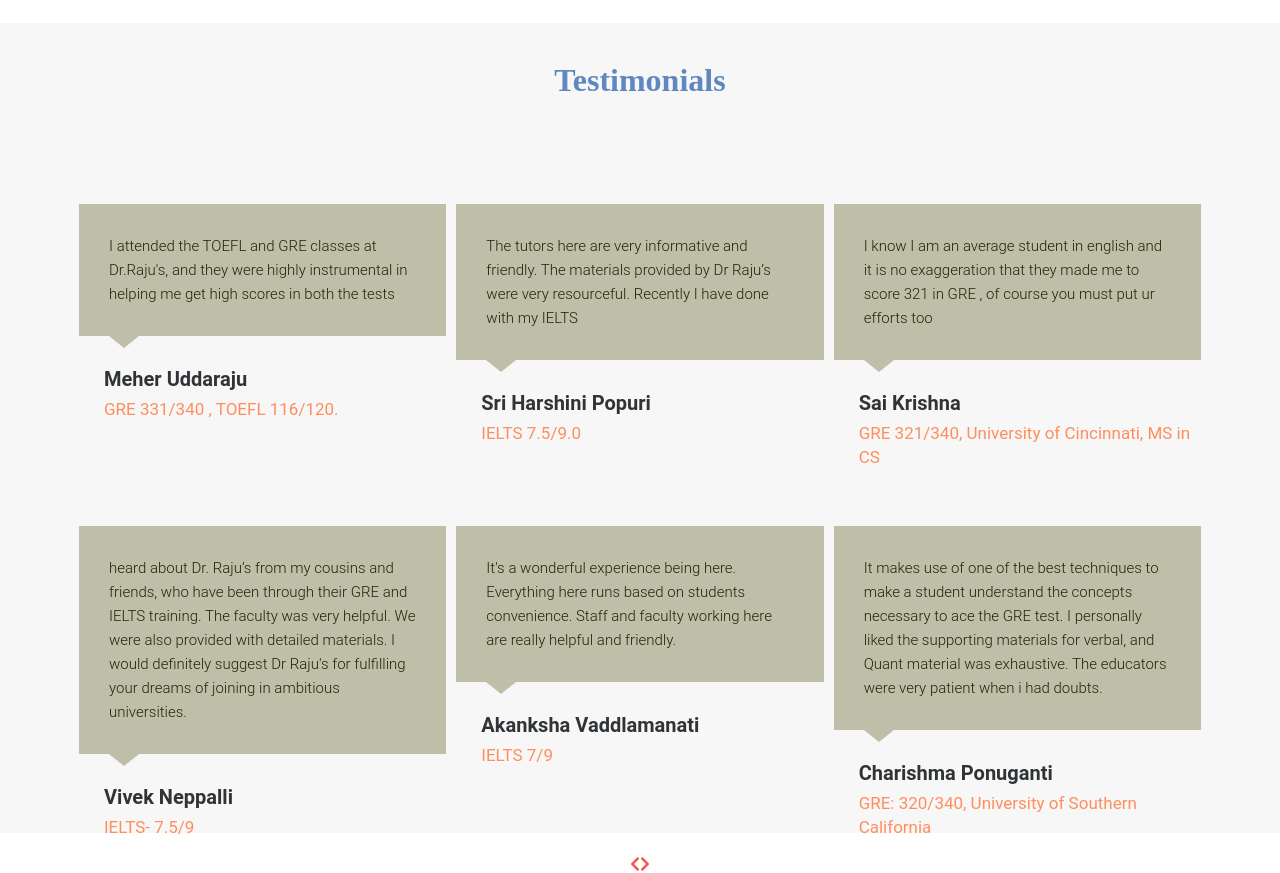
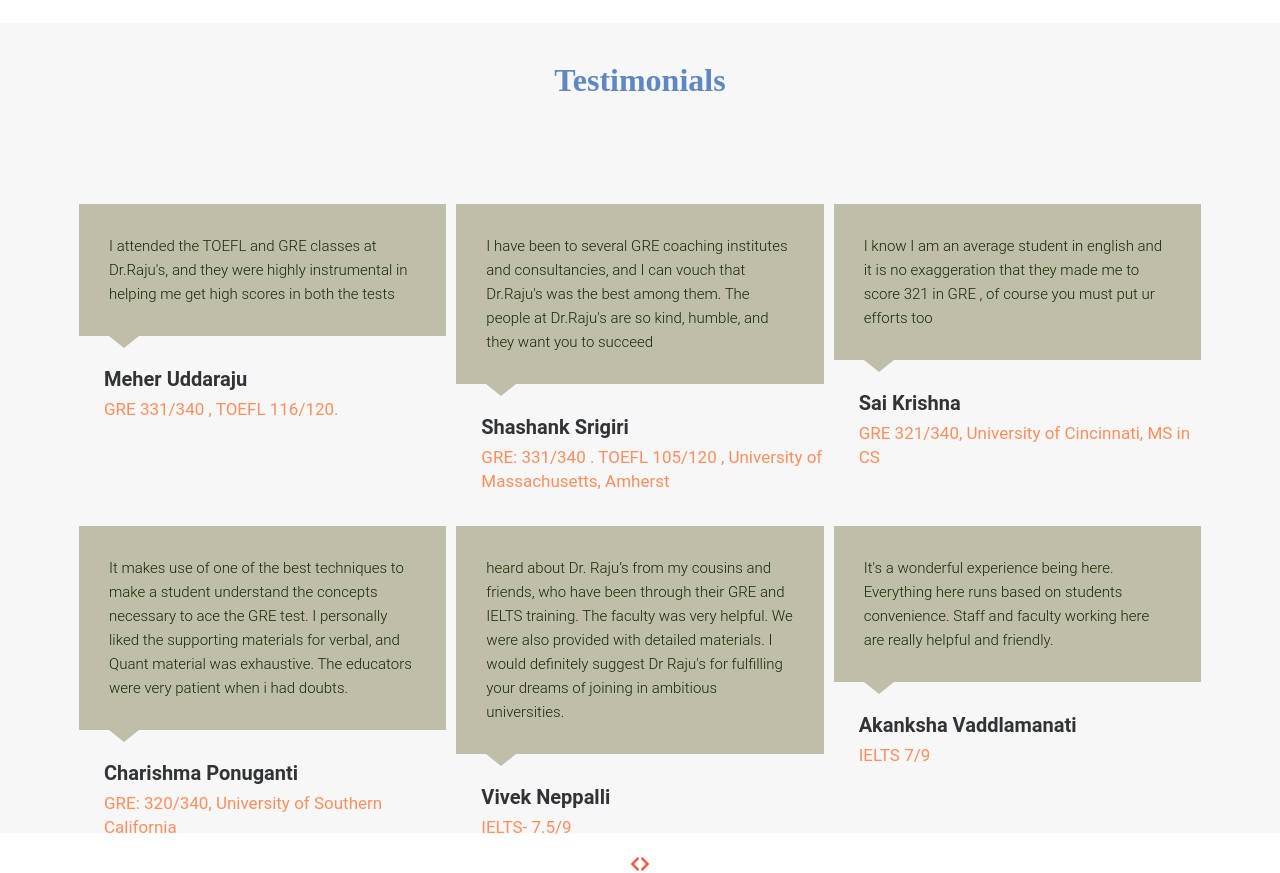
Before and after one commit to GA352491/drrajus, a Django app: page /courses/ in a window 1280 px wide. Shown: the part 810-1683 px from the top of the page. Run offline with Django 3.2, Linux system fonts and the light colour scheme; some libraries are stand-ins or nearby versions.

Commit message:
Update courses.html

```diff
--- a/elearning/templates/courses/courses.html
+++ b/elearning/templates/courses/courses.html
@@ -239,7 +239,7 @@
             </div>
         </div>
     </div>
-    <div class="testimonials-clean " >
+    <div class="testimonials-clean ">
         <div class="container" style="padding-bottom: 35px">
             <div class="intro">
                 <h2 class="text-center" style="color: #6088c0">Testimonials </h2>
@@ -257,12 +257,14 @@
                 </div>
                 <div class="col-md-6 col-lg-4 item">
                     <div class="box">
-                        <p class="description">The tutors here are very informative and friendly. The materials provided
-                            by Dr Raju’s were very resourceful. Recently I have done with my IELTS </p>
+                        <p class="description">I have been to several GRE coaching institutes and consultancies, and I
+                            can vouch that Dr.Raju's was the best among them. The people at Dr.Raju's are so kind,
+                            humble, and they want you to succeed </p>
                     </div>
                     <div class="author">
-                        <h5 class="name">Sri Harshini Popuri</h5>
-                        <b><p class="title" style="color: #ff8e5e;font-size: 17px"> IELTS 7.5/9.0</p></b>
+                        <h5 class="name">Shashank Srigiri</h5>
+                        <b><p class="title" style="color: #ff8e5e;font-size: 17px"> GRE: 331/340 . TOEFL 105/120 ,
+                            University of Massachusetts, Amherst</p></b>
                     </div>
                 </div>
                 <div class="col-md-6 col-lg-4 item">
@@ -279,6 +281,20 @@
                 </div>
             </div>
             <div class="row people">
+                <div class="col-md-6 col-lg-4 item">
+                    <div class="box">
+                        <p class="description">It makes use of one of the best techniques to make a student understand
+                            the concepts necessary to ace the GRE test. I personally liked the supporting materials for
+                            verbal, and Quant material was exhaustive. The educators were very patient when i had
+                            doubts. </p>
+                    </div>
+                    <div class="author">
+                        <h5 class="name">Charishma Ponuganti</h5>
+                        <b><p class="title" style="color: #ff8e5e;font-size: 17px">GRE: 320/340, University of Southern
+                            California</p>
+                        </b>
+                    </div>
+                </div>
                 <div class="col-md-6 col-lg-4 item">
                     <div class="box">
                         <p class="description"> heard about Dr. Raju’s from my cousins and friends, who have been
@@ -301,20 +317,7 @@
                         <b><p class="title" style="color: #ff8e5e;font-size: 17px"> IELTS 7/9</p></b>
                     </div>
                 </div>
-                <div class="col-md-6 col-lg-4 item">
-                    <div class="box">
-                        <p class="description">It makes use of one of the best techniques to make a student understand
-                            the concepts necessary to ace the GRE test. I personally liked the supporting materials for
-                            verbal, and Quant material was exhaustive. The educators were very patient when i had
-                            doubts. </p>
-                    </div>
-                    <div class="author">
-                        <h5 class="name">Charishma Ponuganti</h5>
-                        <b><p class="title" style="color: #ff8e5e;font-size: 17px">GRE: 320/340, University of Southern
-                            California</p>
-                        </b>
-                    </div>
-                </div>
+
             </div>
         </div>
     </div>
```
